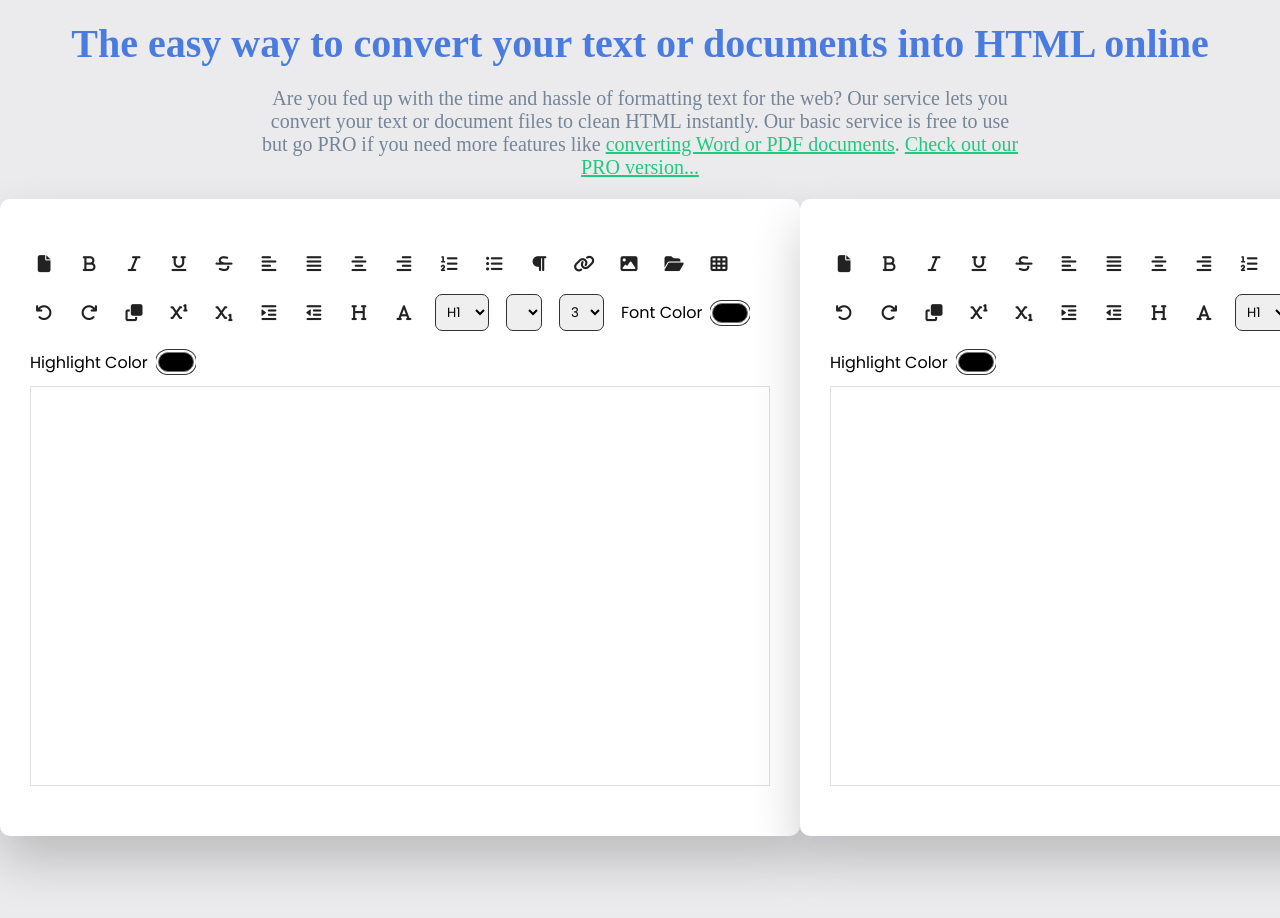
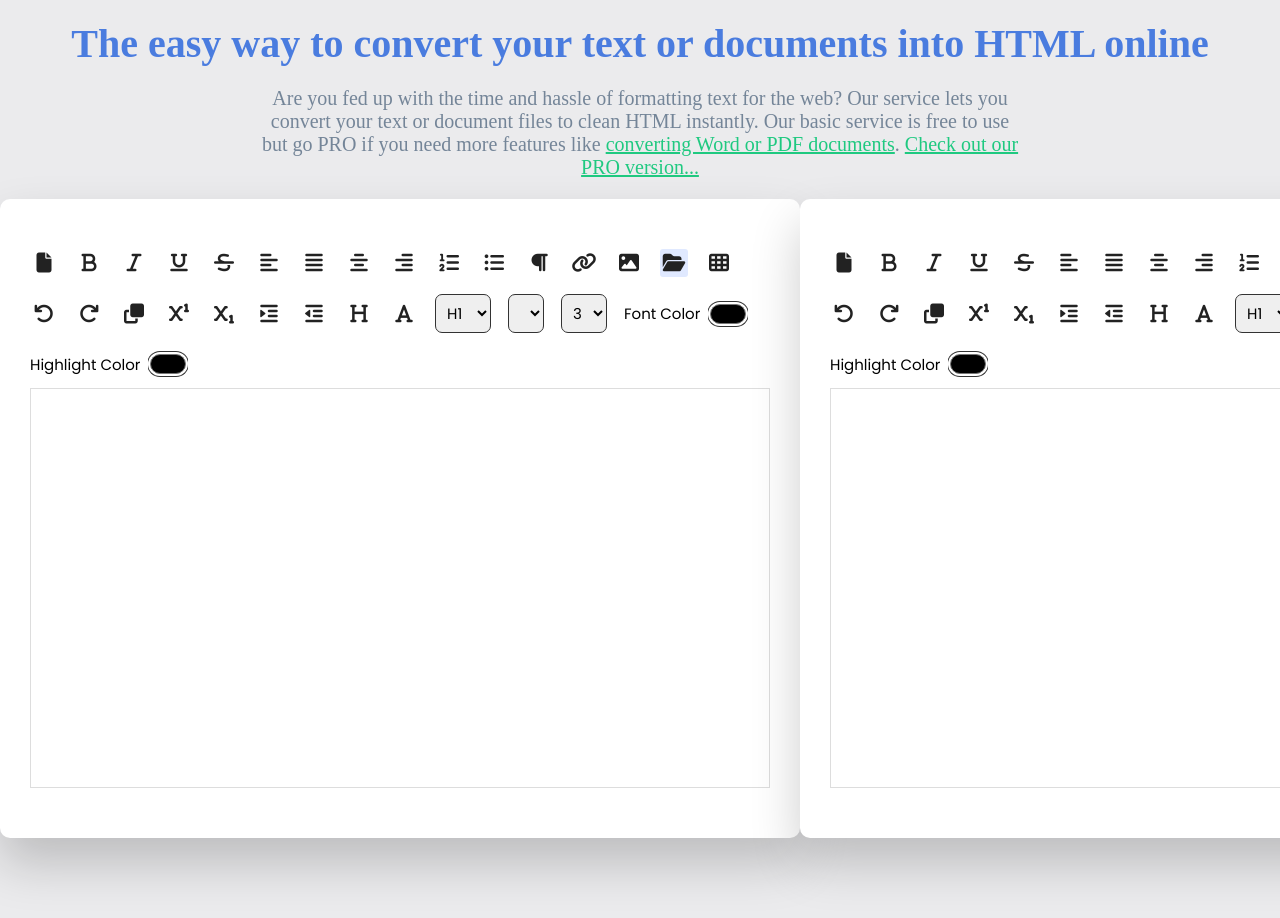
Before and after one commit to Nupur2001/Word-to-HTML-Revised, a plain HTML site: page index.html in a window 1280 px wide. Both pictures are taken after a click on the button 674 px from the left and 263 px from the top of the page. Shown: the top 918 px of the page. Drawn offline with Linux system fonts and the light colour scheme.

Commit message:
Update style.css

```diff
--- a/style.css
+++ b/style.css
@@ -65,8 +65,11 @@ button {
     border: none;
     outline: none;
     color: #222;
-    font-size: 17px;
+    font-size: 20px;
     cursor: pointer;
+}
+button:focus{
+    background-color: #e0e9ff;
 }
 
 select {
@@ -78,6 +81,7 @@ select {
 .options label,
 .options select {
     font-family: "Poppins", sans-serif;
+    font-size: 15px;
 }
 
 .inputWrapper {
@@ -108,6 +112,6 @@ input[type="color"]::-webkit-color-swatch {
     font-size: 23px;
 }
 
-.active {
+/* .active {
     background-color: #e0e9ff;
-}
+} */
```
